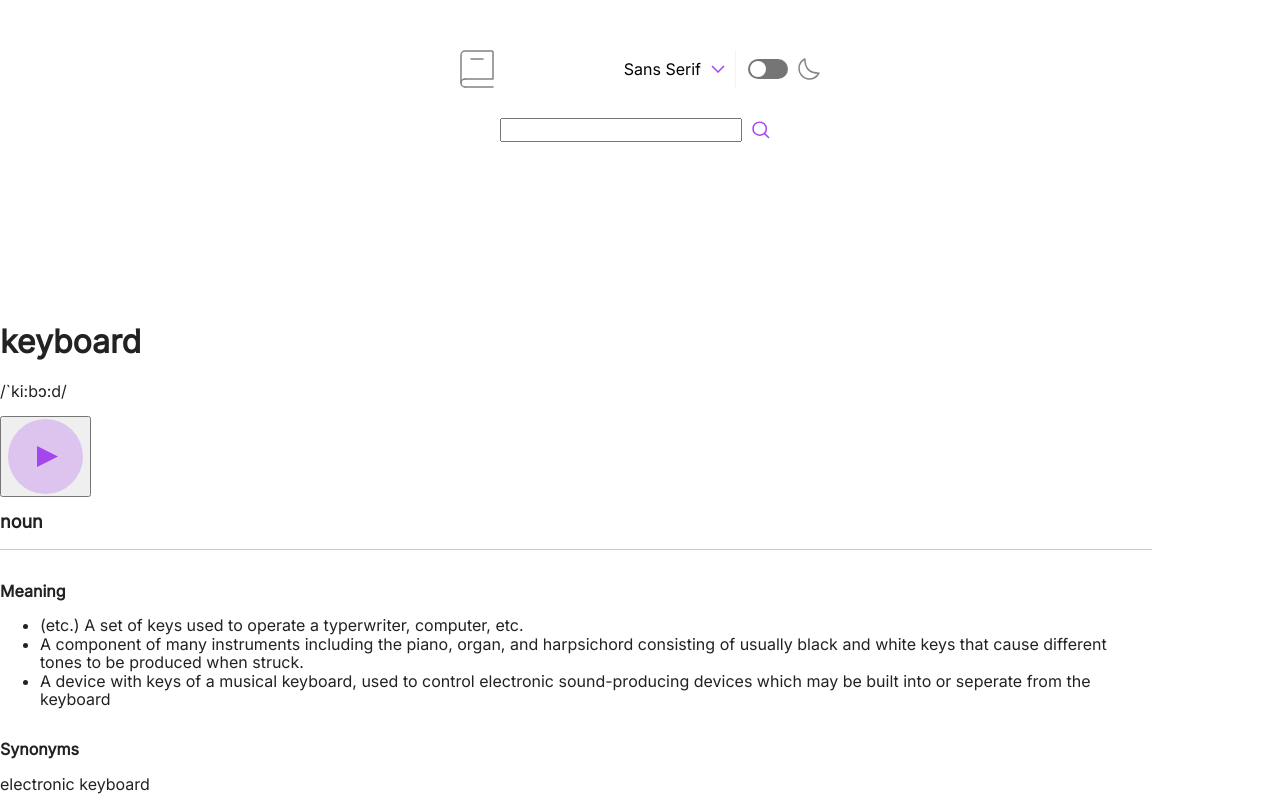
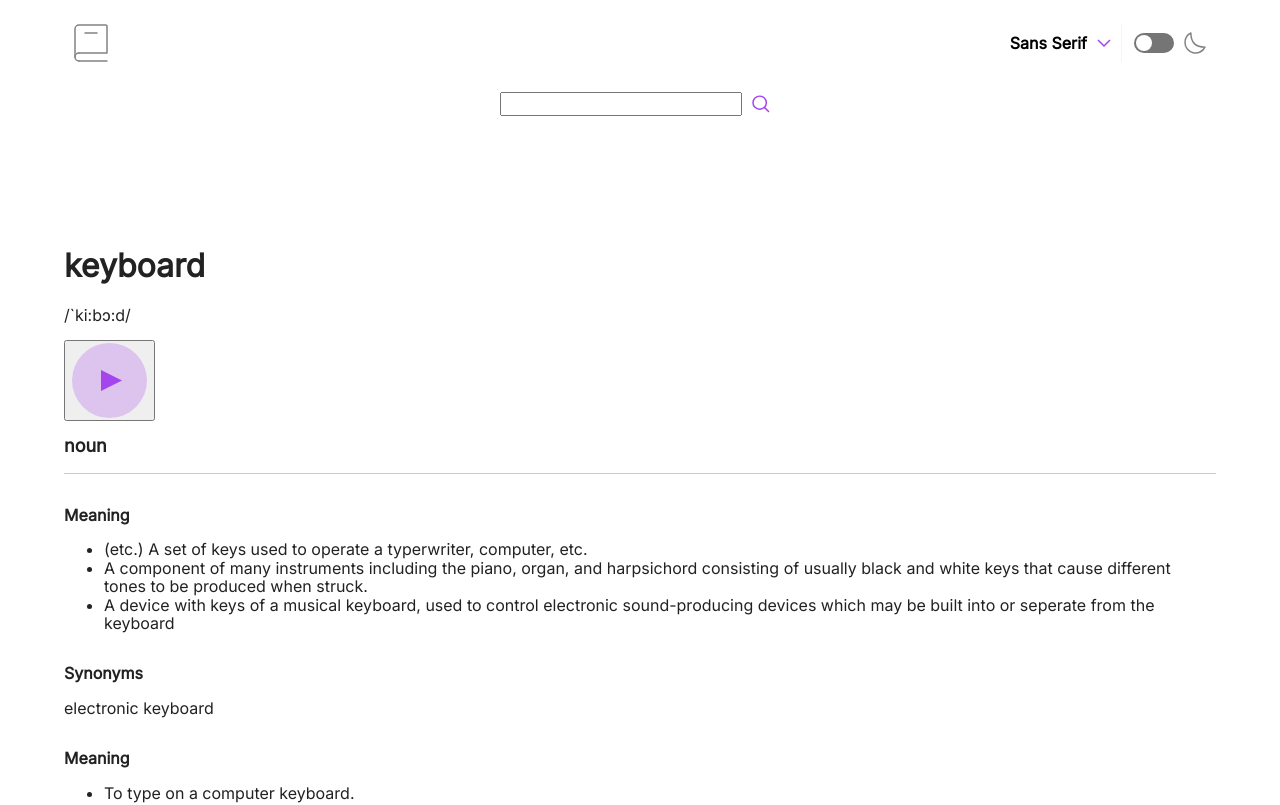
Before and after one commit to tauri-st/dictionary-web-app, a website built with Parcel: page dictionary-web-app-code/index.html in a window 1280 px wide. Shown: the top 805 px of the page. Built offline with nearby package versions, Linux system fonts and the light colour scheme.

Commit message:
Removed top content wrapper, set container around all of content, changed flex direction of nav and set max-width of body

```diff
--- a/dictionary-web-app-code/css/_layout.scss
+++ b/dictionary-web-app-code/css/_layout.scss
@@ -9,17 +9,25 @@ html {
     min-height: 100vh;
   }
 
-  .content-wrapper-top,
+  .container {
+    display: flex;
+    flex-direction: column;
+    max-width: 1200px;
+    width: 90%;
+  }
+
   .content-wrapper {
     display: flex;
     flex-direction: column;
     margin: 50px 0;
-    width: 90%;
   }
 
   header {
     display: flex;
+    flex-direction: column;
     justify-content: center;
+    padding-top: 24px;
+    padding-bottom: 60px;
   }
 
   figure {
--- a/dictionary-web-app-code/css/_nav.scss
+++ b/dictionary-web-app-code/css/_nav.scss
@@ -1,15 +1,8 @@
-header {
-    padding-bottom: 60px;
-  }
-
-  .content-wrapper-top {
-    align-items: center;
-  }
 
   nav {
     display: flex;
+    flex-direction: row wrap;
     justify-content: space-between;
-    min-width: 380px;
 
     .settings {
       display: flex;
@@ -23,6 +16,7 @@ header {
     button {
       background-color: white;
       border: none;
+      font-weight: bold;
       padding: 0;
     }
 
--- a/dictionary-web-app-code/css/main.scss
+++ b/dictionary-web-app-code/css/main.scss
@@ -92,6 +92,7 @@
 
   .search-bar {
     display: flex;
+    justify-content: center;
     margin-top: 30px;
   }
 
--- a/dictionary-web-app-code/index.html
+++ b/dictionary-web-app-code/index.html
@@ -26,8 +26,8 @@
 </head>
 
 <body>
+  <div class="container">
     <header>
-    <div class="content-wrapper-top">
       <nav>
         <figure>
           <img src="assets/images/logo.svg" alt="Book icon logo">
@@ -48,7 +48,6 @@
               <img src="assets/images/icon-moon.svg" alt="">
             </figure>
         </div>
-        </div>
       </nav>
       <div class="search-bar">
         <label class="search-label" for="search-bar">
@@ -57,7 +56,6 @@
         <figure>
           <img src="assets/images/icon-search.svg" alt="">
         </figure>
-      </div>
       </div>
     </header>
 
@@ -123,6 +121,7 @@
         </p>
       </div>
     </footer>
+  </div>
 
 
   <script src="js/vendor/modernizr-3.11.2.min.js"></script>
```
Also changed, not shown: dictionary-web-app-code/css/main.css, 1 other file. Lines whose indentation alone changed are shown as unchanged.
